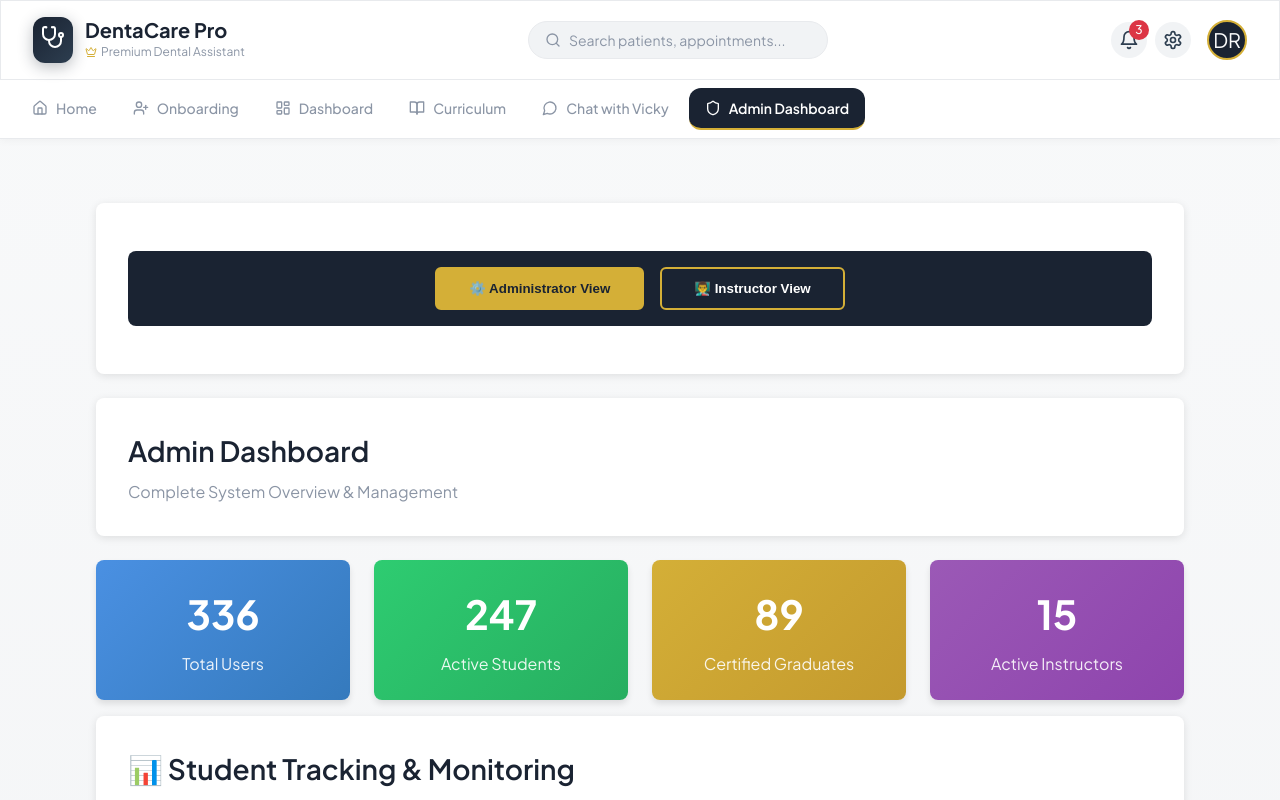
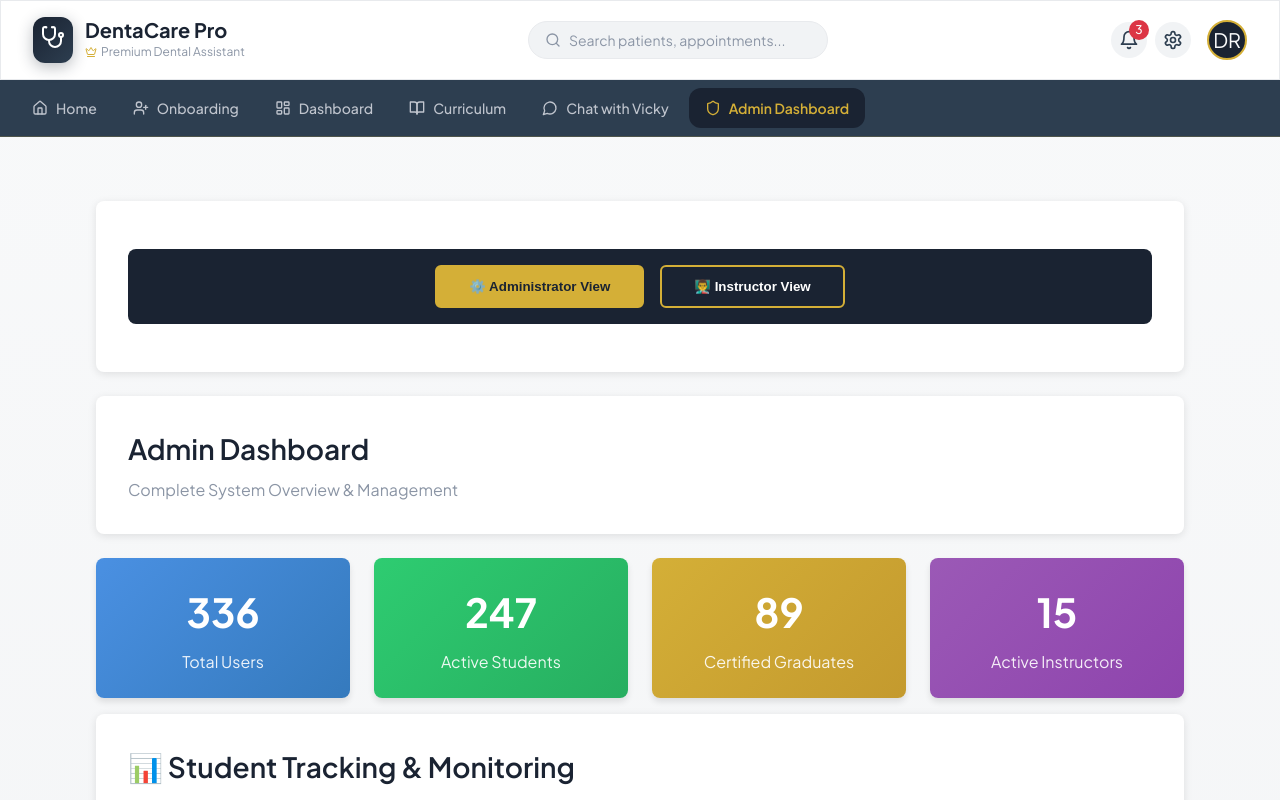
Before and after one commit to uzair-fabtechsol/frontend-dentist-react, a React (Vite) app: page /admin in a window 1280 px wide. Shown: the top 800 px of the page. Built offline with nearby package versions, Linux system fonts and the light colour scheme.

Commit message:
nav bar done

```diff
--- a/src/components/Navbar.jsx
+++ b/src/components/Navbar.jsx
@@ -34,10 +34,8 @@
       component="nav"
       className="sticky top-[73px] z-40 overflow-x-auto"
       sx={{
-        bgcolor: 'white',
-        borderBottom: '1px solid',
-        borderColor: 'grey.200',
-        boxShadow: '0 2px 8px rgba(0, 0, 0, 0.04)',
+        bgcolor: '#2d3e50', // --navy-secondary
+        borderBottom: '1px solid rgba(212, 175, 55, 0.2)',
       }}
     >
       <Box
@@ -57,13 +55,11 @@
               <Box
                 className="flex items-center gap-2 px-4 py-2.5 rounded-xl transition-all duration-200"
                 sx={{
-                  bgcolor: active ? 'primary.main' : 'transparent',
-                  color: active ? 'white' : 'text.secondary',
-                  borderBottom: active ? '2px solid' : '2px solid transparent',
-                  borderColor: active ? 'secondary.main' : 'transparent',
+                  bgcolor: active ? '#1a2332' : 'transparent', // --navy-primary when active
+                  color: active ? '#d4af37' : '#c0c5ce', // --accent-gold when active, --silver-medium otherwise
                   '&:hover': {
-                    bgcolor: active ? 'primary.light' : 'grey.100',
-                    color: active ? 'white' : 'primary.main',
+                    bgcolor: active ? '#1a2332' : 'rgba(26, 35, 50, 0.5)',
+                    color: '#d4af37', // --accent-gold on hover
                   },
                 }}
               >
```
